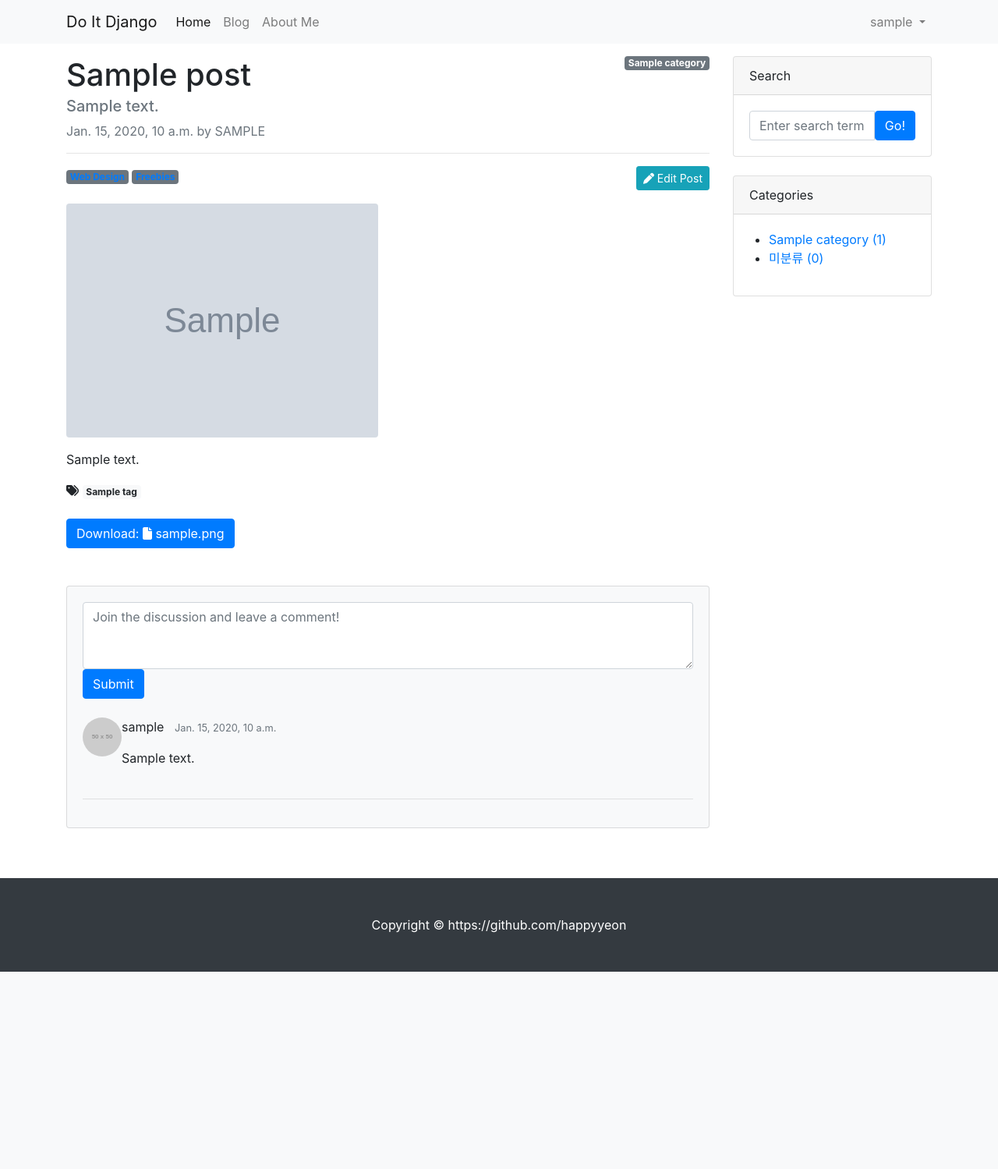
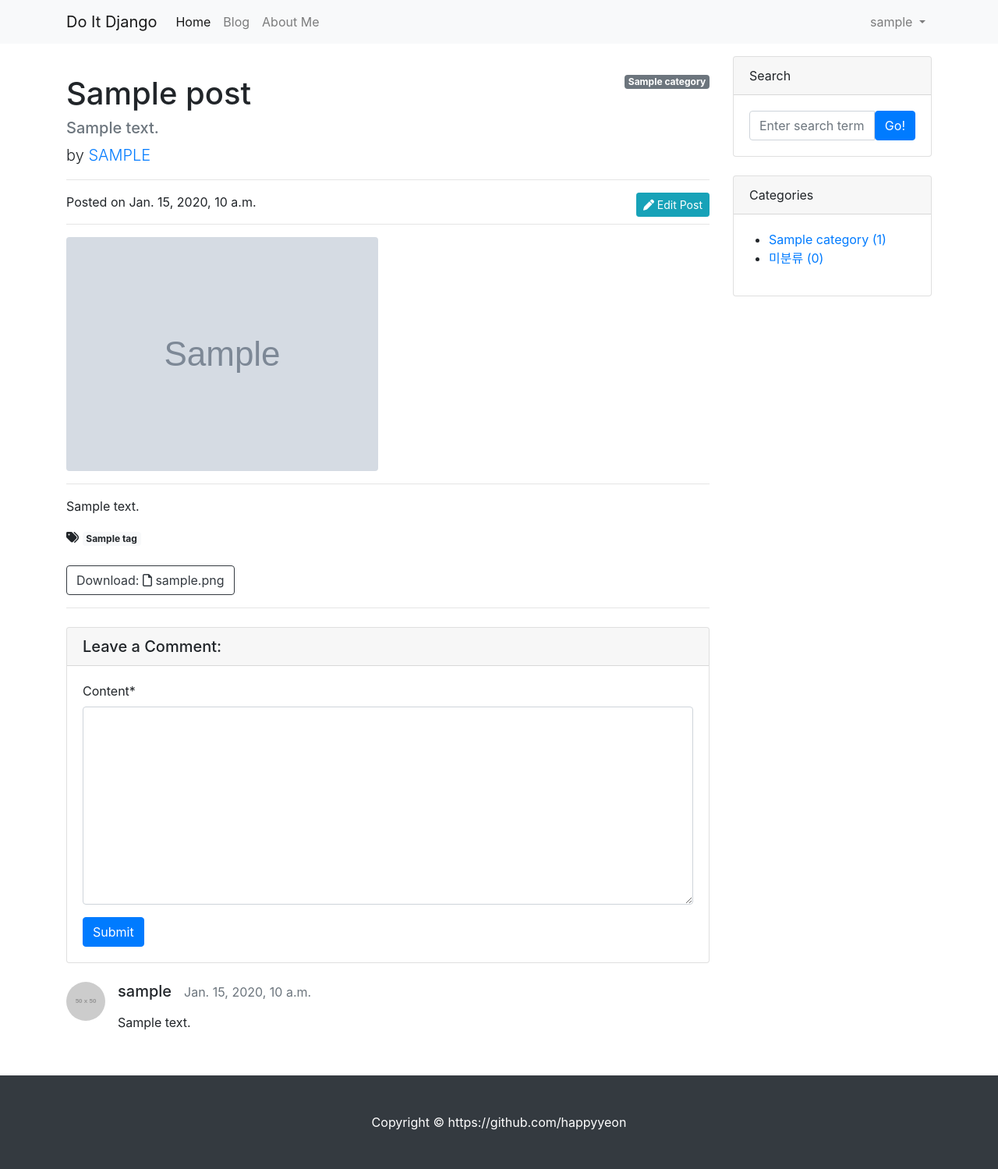
Before and after one commit to happyyeon/do_it_django_a_to_z, a Django app: page /blog/1/ in a window 1280 px wide. Shown: the whole page at 78% size. Before the commit the page ends 1246 px from the top, so only its background shows below. Run offline with Django 4.2, Linux system fonts and the light colour scheme; a user stored in the database is signed in; tables that the repository leaves empty hold one stand-in row (values such as "Sample post"); grey boxes marked "Sample" are stand-in pictures; grey boxes labelled with a size stand in for pictures from a placeholder-image service; parts of the project's set-up code (start-up, migrations or seed data) failed here and were passed over; some libraries are stand-ins or nearby versions.

Commit message:
댓글 폼으로 포스트 상세 페이지에서 댓글 작성하기

```diff
--- /dev/null
+++ b/blog/forms.py
@@ -0,0 +1,7 @@
+from .models import Comment
+from django import forms
+
+class CommentForm(forms.ModelForm):
+    class Meta:
+        model = Comment
+        fields = ('content',)
--- a/blog/models.py
+++ b/blog/models.py
@@ -9,6 +9,7 @@ import os
 class Tag(models.Model):
     name = models.CharField(max_length=50, unique=True)
     slug = models.SlugField(max_length=200, unique=True, allow_unicode=True)
+
 
     def __str__(self):
         return self.name
--- a/blog/templates/blog/post_detail.html
+++ b/blog/templates/blog/post_detail.html
@@ -1,42 +1,50 @@
 {% extends 'blog/base.html' %}
+{% load crispy_forms_tags %}
 
 {% block head_title %}
     {{ post.title }} - Blog
 {% endblock %}
 
+
 {% block main_area %}
-<!-- Post content-->
     <div id="post-area">
         {% if post.category %}
             <span class="badge badge-secondary float-right">{{ post.category }}</span>
         {% else %}
             <span class="badge badge-secondary float-right">미분류</span>
         {% endif %}
-    <article>
-        <!-- Post header-->
-        <header class="mb-4">
-            <!-- Post title-->
-            <h1 class="fw-bolder mb-1">{{ post.title }}</h1>
+
+        <!-- Title -->
+        <h1 class="mt-4">{{ post.title }}</h1>
         <h5 class="text-muted">{{ post.hook_text }}</h5>
-            <!-- Post meta content-->
-            <div class="text-muted fst-italic mb-2">{{ post.created_at }} by {{ post.author | upper }}</div>
+        <!-- Author -->
+        <p class="lead">
+            by
+            <a href="#">{{ post.author | upper }}</a>
+        </p>
+
         <hr>
+
         {% if user.is_authenticated and user == post.author %}
-                <a class="btn btn-info btn-sm float-right" href="/blog/update_post/{{ post.pk }}/" role="button">
-                    <i class="fas fa-pen"></i> Edit Post</a>
+            <a class="btn btn-info btn-sm float-right" href="/blog/update_post/{{ post.pk }}/" role="button"><i class="fas fa-pen"></i>  Edit Post</a>
         {% endif %}
-            <!-- Post categories-->
-            <a class="badge bg-secondary text-decoration-none link-light" href="#!">Web Design</a>
-            <a class="badge bg-secondary text-decoration-none link-light" href="#!">Freebies</a>
-        </header>
-        <!-- Preview image figure-->
+
+        <!-- Date/Time -->
+        <p>Posted on {{ post.created_at }}</p>
+
+        <hr>
+
+        <!-- Preview Image -->
         {% if post.head_image %}
-        <img class="img-fluid rounded" src="{{ post.head_image.url }}" alt="{{ post.title }} head_image" />
+            <img class="img-fluid rounded" src="{{ post.head_image.url }}" alt="{{ post.title }} head_image">
         {% else %}
-            <img class="img-fluid rounded" src="https://picsum.photos/seed/{{ post.id }}/800/200" alt="random_image" />
+            <img class="img-fluid rounded" src="https://picsum.photos/seed/{{ post.id }}/800/200" alt="random_image">
         {% endif %}
-        <!-- Post content-->
-        <section class="mb-5">
+
+
+        <hr>
+
+        <!-- Post Content -->
         <p>{{ post.get_content_markdown | safe }}</p>
 
         {% if post.tags.exists %}
@@ -48,55 +56,61 @@
             <br/>
         {% endif %}
 
+
         {% if post.file_upload %}
-            <a href="{{ post.file_upload.url }}" class="btn btn-primary" role="button" download>
+            <a href="{{ post.file_upload.url }}" class="btn btn-outline-dark" role="button" download>
                 Download:
 
                 {% if post.get_file_ext == 'csv' %}
-                <i class="fa-solid fa-file-csv"></i>
-                {% elif post_get_file_ext == 'xlsx' or post_get_file_ext == 'xls' %}
-                <i class="fa-solid fa-file-excel"></i>
-                {% elif post_get_file_ext == 'docx' or post_get_file_ext == 'doc' %}
-                <i class="fa-solid fa-file-word"></i>
+                    <i class="fas fa-file-csv"></i>
+                {% elif post.get_file_ext == 'xlsx' or post.get_file_ext == 'xls' %}
+                    <i class="fas fa-file-excel"></i>
+                {% elif post.get_file_ext == 'docx' or post.get_file_ext == 'doc' %}
+                    <i class="fas fa-file-word"></i>
                 {% else %}
-                <i class="fa-solid fa-file"></i>
+                    <i class="far fa-file"></i>
                 {% endif %}
+
                 {{ post.get_file_name }}
             </a>
         {% endif %}
-        </section>
-    </article>
 
+        <hr>
     </div>
 
     <div id="comment-area">
-    <!-- Comments section-->
-    <section class="mb-5">
-        <div class="card bg-light">
+        <!-- Comments Form -->
+        <div class="card my-4">
+            <h5 class="card-header">Leave a Comment:</h5>
             <div class="card-body">
-                <!-- Comment form-->
-                <form class="mb-4"><textarea class="form-control" rows="3" placeholder="Join the discussion and leave a comment!"></textarea>
+                {% if user.is_authenticated %}
+                <form id="comment-form" method="POST" action="{{ post.get_absolute_url }}new_comment/">
+                    {% csrf_token %}
+                    <div class="form-group">
+                        {{ comment_form | crispy }}
+                    </div>
                     <button type="submit" class="btn btn-primary">Submit</button>
                 </form>
+                {% else %}
+                    <a role="button" class="btn btn-outline-dark btn-block btn-sm" href="#" data-toggle="modal" data-target="#loginModal">Log in and leave a comment</a>
+                {% endif %}
+            </div>
+        </div>
 
         {% if post.comment_set.exists %}
             {% for comment in post.comment_set.iterator %}
-                <!-- Single comment-->
-                <div class="d-flex mb-4" id="comment-{{ comment.pk }}">
-                <div class="d-flex">
-                    <div class="flex-shrink-0"><img class="rounded-circle" src="https://dummyimage.com/50x50/ced4da/6c757d.jpg" alt="..." /></div>
-                    <div class="ms-3">
-                        <div class="fw-bold">{{ comment.author.username }} &nbsp;&nbsp;<small class="text-muted">{{ comment.created_at }}</small> </div>
+                <!-- Single Comment -->
+                <div class="media mb-4" id="comment-{{ comment.pk }}">
+                    <img class="d-flex mr-3 rounded-circle" src="http://placehold.it/50x50" alt="">
+                    <div class="media-body">
+                        <h5 class="mt-0">
+                            {{ comment.author.username }}
+                            &nbsp;&nbsp;<small class="text-muted">{{ comment.created_at }}</small>
+                        </h5>
                         <p>{{ comment.content | linebreaks }}</p>
                     </div>
                 </div>
             {% endfor %}
         {% endif %}
     </div>
-                <hr/>
-        </div>
-    </section>
-
-</div>
-
 {% endblock %}
--- a/blog/urls.py
+++ b/blog/urls.py
@@ -6,6 +6,7 @@ urlpatterns = [
     path('create_post/',views.PostCreate.as_view()),
     path('tag/<str:slug>/',views.tag_page),
     path('category/<str:slug>/',views.category_page),
+    path('<int:pk>/new_comment/',views.new_comment),
     path('',views.PostList.as_view()),
     path('<int:pk>/',views.PostDetail.as_view()),
     # path('<int:pk>/',views.single_post_page),
--- a/blog/views.py
+++ b/blog/views.py
@@ -5,6 +5,8 @@ from django.utils.text import slugify
 from django.views.generic import ListView, DetailView, CreateView, UpdateView
 from django.contrib.auth.mixins import LoginRequiredMixin, UserPassesTestMixin
 from .models import Post, Category, Tag
+from .forms import CommentForm
+from django.shortcuts import get_object_or_404
 
 
 # Create your views here.
@@ -30,6 +32,7 @@ class PostDetail(DetailView):
         context = super(PostDetail,self).get_context_data()
         context['categories'] = Category.objects.all()
         context['no_category_post_count'] = Post.objects.filter(category=None).count()
+        context['comment_form'] = CommentForm
 
         return context
 
@@ -142,6 +145,22 @@ def tag_page(request,slug):
         }
     )
 
+def new_comment(request,pk):
+    if request.user.is_authenticated:
+        post = get_object_or_404(Post,pk=pk)
+
+        if request.method == 'POST':
+            comment_form = CommentForm(request.POST)
+            if comment_form.is_valid():
+                comment = comment_form.save(commit=False)
+                comment.post = post
+                comment.author = request.user
+                comment.save()
+                return redirect(comment.get_absolute_url())
+        else:
+            return redirect(post.get_absolute_url())
+    else:
+        raise PermissionDenied
 # def index(request):
 #     posts = Post.objects.all().order_by('-pk')
 #
```
Also changed, not shown: blog/tests.py (+47 -0 lines). Lines whose indentation alone changed are shown as unchanged.
